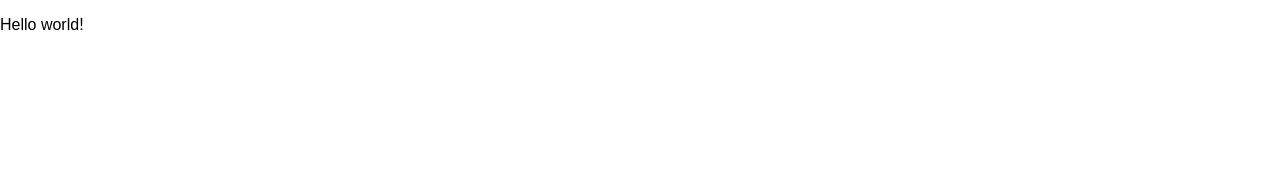
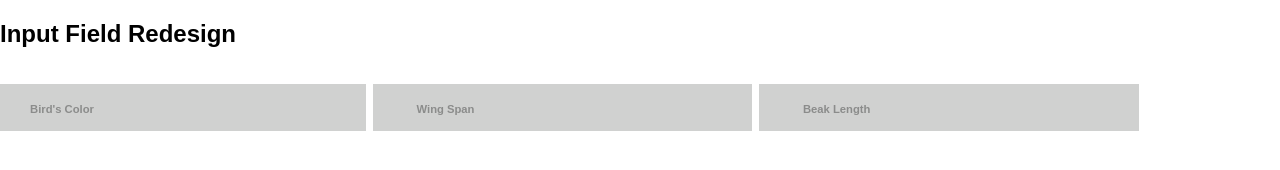
Before and after one commit to tiffanyjc/input-dev, a plain HTML site: page index.html in a window 1280 px wide. Drawn offline with Linux system fonts and the light colour scheme.

Commit message:
initial text input fields

```diff
--- a/index.html
+++ b/index.html
@@ -3,11 +3,33 @@
 
 <title>Input Field Design</title>
 <link rel="stylesheet" type="text/css" href="css/normalize.css">
+<link rel="stylesheet" type="text/css" href="css/style.css">
 <body>
 	<header>
 	</header>
+	<div class="container">
 	<section class="content">
-		<p>Hello world!</p>
-	</section>
+			<h2>Input Field Redesign</h2>
+			<span class="input input--yoshiko">
+				<input class="input__field input__field--yoshiko" type="text" id="input-10">
+				<label class="input__label input__label--yoshiko" for="input-10">
+					<span class="input__label-content input__label-content--yoshiko" data-content="Bird&#39;s Color">Bird's Color</span>
+				</label>
+			</span>
+			<span class="input input--yoshiko">
+				<input class="input__field input__field--yoshiko" type="text" id="input-11">
+				<label class="input__label input__label--yoshiko" for="input-11">
+					<span class="input__label-content input__label-content--yoshiko" data-content="Wing Span">Wing Span</span>
+				</label>
+			</span>
+			<span class="input input--yoshiko">
+				<input class="input__field input__field--yoshiko" type="text" id="input-12">
+				<label class="input__label input__label--yoshiko" for="input-12">
+					<span class="input__label-content input__label-content--yoshiko" data-content="Beak Length">Beak Length</span>
+				</label>
+			</span>
+		</section>
+	</div>
+
 </body>
 </html>
```
Also changed, not shown: css/style.css (renamed from css/example.css).
